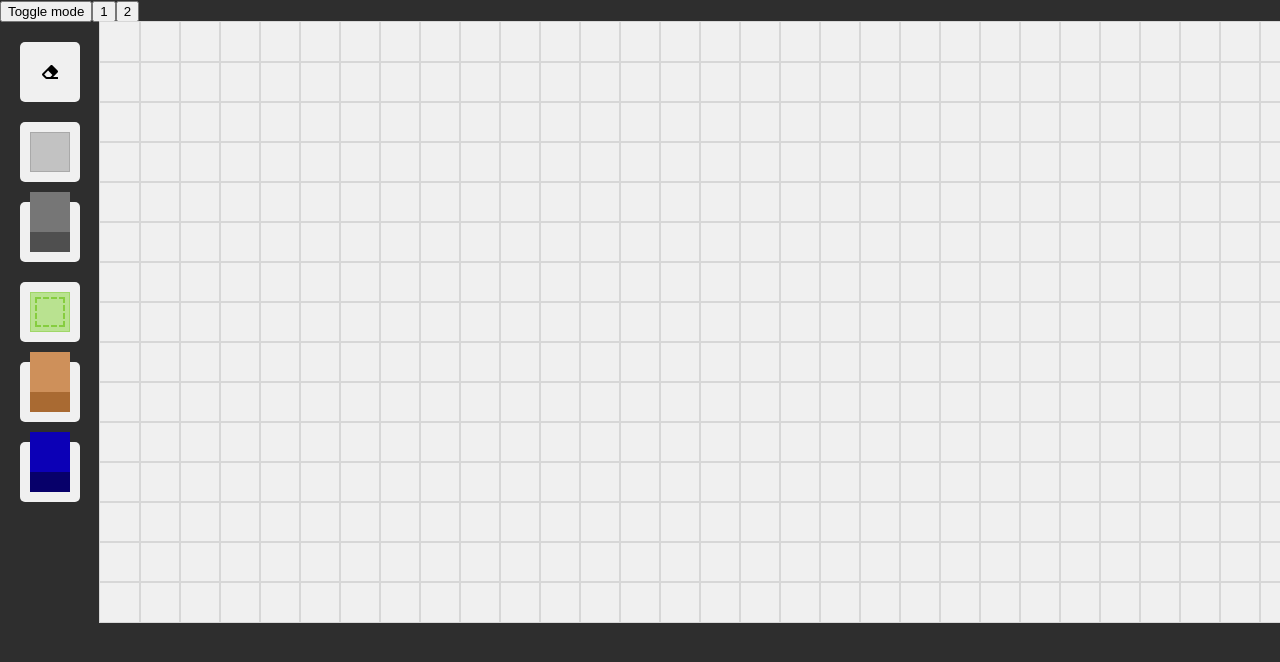
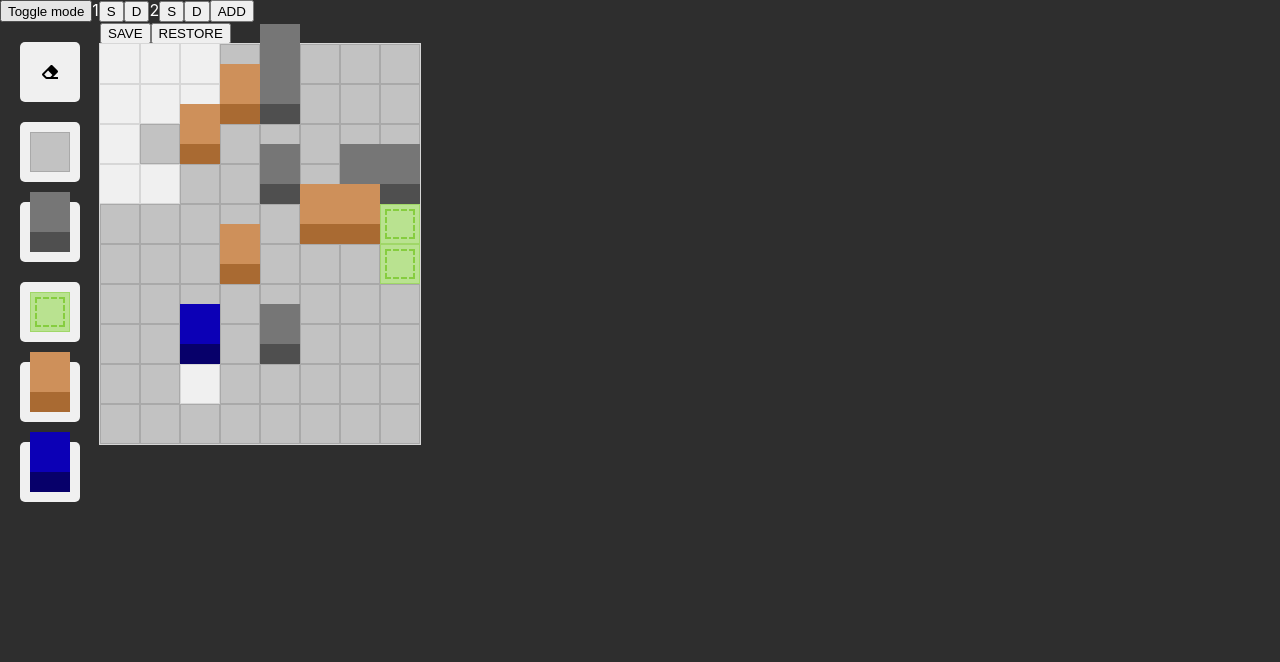
Before and after one commit to filip89/sokoban, a React (Create React App) app: page / in a window 1280 px wide. Both pictures are taken after a click on the button "Toggle mode". Shown: the top 662 px of the page. Built offline with nearby package versions, Linux system fonts and the light colour scheme.

Commit message:
add map select, delete, add, edit; adjust components

```diff
--- a/package.json
+++ b/package.json
@@ -10,12 +10,14 @@
     "@types/node": "^12.20.5",
     "@types/react": "^17.0.3",
     "@types/react-dom": "^17.0.2",
+    "@types/uuid": "^8.3.0",
     "node-sass": "^4.14.1",
     "react": "^17.0.1",
     "react-dom": "^17.0.1",
     "react-icons": "^4.2.0",
     "react-scripts": "4.0.3",
     "typescript": "^4.2.3",
+    "uuid": "^8.3.2",
     "web-vitals": "^1.1.0"
   },
   "scripts": {
--- a/src/App.tsx
+++ b/src/App.tsx
@@ -1,39 +1,78 @@
-import { useState } from 'react';
+import { ReactElement, useState } from 'react';
 import './App.scss';
 import Builder from './components/Builder';
 import Game from './components/Game';
 import { defaultMaps } from './data/defaultMaps';
 import TopMenu from './components/TopMenu';
 import { Map } from './models/Map';
-
-type Mode = 'play' | 'build';
+import { v4 } from 'uuid';
+import { generateEmptyMapTemplate } from './services/generateEmptyMapTemplate';
+import { MapTemplate } from './models/MapTemplate';
 
 function App() {
-    const [maps] = useState<Map[]>(defaultMaps);
-    const [mode, setMode] = useState<Mode>('play');
-    const [activeMap, setActiveMap] = useState<Map>(defaultMaps[0]);
-
-    function isPlayMode(): boolean {
-        return mode === 'play';
-    }
+    const [isEditMode, setIsEditMode] = useState<boolean>(false);
+    const [maps, setMaps] = useState<Map[]>(defaultMaps);
+    const [activeMap, setActiveMap] = useState<Map | undefined>(maps[0]);
 
     function handleToggleMode(): void {
-        setMode(isPlayMode() ? 'build' : 'play');
+        setIsEditMode(!isEditMode);
     }
 
     function handleMapSelect(map: Map): void {
         setActiveMap(map);
     }
 
+    function handleMapAdd(): void {
+        let mapsCopy = [...maps];
+        mapsCopy.push({
+            id: v4(),
+            template: generateEmptyMapTemplate(),
+        });
+        setMaps(mapsCopy);
+    }
+
+    function handleMapDelete(id: string): void {
+        let remainingMaps = maps.filter((map) => map.id !== id);
+        setMaps(remainingMaps);
+        if (activeMap?.id === id) {
+            setActiveMap(remainingMaps[0]);
+        }
+    }
+
+    function handleDraftSave(mapId: string, draft: MapTemplate): void {
+        setMaps(
+            maps.map((map) => {
+                if (map.id !== mapId) return map;
+                let mapCopy = { ...map };
+                map.template = draft;
+                return mapCopy;
+            })
+        );
+        if (activeMap?.id === mapId) {
+            setActiveMap({ ...activeMap, template: draft });
+        }
+    }
+
     return (
         <>
             <TopMenu
                 maps={maps}
-                selectedMapId={activeMap.id}
+                selectedMapId={activeMap?.id}
+                isEditMode={isEditMode}
                 onToggleMode={handleToggleMode}
                 onMapSelect={handleMapSelect}
+                onMapAdd={handleMapAdd}
+                onMapDelete={handleMapDelete}
             ></TopMenu>
-            {isPlayMode() ? activeMap && <Game mapTemplate={activeMap.template}></Game> : <Builder></Builder>}
+            {activeMap &&
+                (isEditMode ? (
+                    <Builder
+                        mapTemplateToEdit={activeMap.template}
+                        onSave={(draft) => handleDraftSave(activeMap.id, draft)}
+                    ></Builder>
+                ) : (
+                    <Game mapTemplate={activeMap.template}></Game>
+                ))}
         </>
     );
 }
--- a/src/components/Builder.tsx
+++ b/src/components/Builder.tsx
@@ -1,4 +1,4 @@
-import { useState } from 'react';
+import { useEffect, useState } from 'react';
 import { Coordinates } from '../models/Coordinates';
 import { MapFieldSign, MapTemplate } from '../models/MapTemplate';
 import { generateEmptyMapTemplate } from '../services/generateEmptyMapTemplate';
@@ -6,22 +6,29 @@ import BuildArea from './BuildArea';
 import './Builder.scss';
 import FieldPicker from './FieldPicker';
 
-export interface BulderProps {}
+export interface BuilderProps {
+    mapTemplateToEdit: MapTemplate;
+    onSave: (draft: MapTemplate) => void
+}
 
-const Builder: React.FC<BulderProps> = () => {
-    const [mapTemplate, setMapTemplate] = useState<MapTemplate>(generateEmptyMapTemplate());
+const Builder: React.FC<BuilderProps> = ({ mapTemplateToEdit, onSave}) => {
+    const [mapTemplateDraft, setMapTemplateDraft] = useState<MapTemplate>([]);
     const [selectedSign, setSelectedSign] = useState<MapFieldSign>();
+
+    useEffect(() => {
+        setMapTemplateDraft(mapTemplateToEdit);
+    }, [mapTemplateToEdit]);
 
     function handleFieldPick(sign: MapFieldSign): void {
         selectedSign === sign ? setSelectedSign(undefined) : setSelectedSign(sign);
     }
 
     function updateMapTemplate(sign: MapFieldSign, coordinates: Coordinates): void {
-        let mapTemplateCopy: MapTemplate = [...mapTemplate];
+        let mapTemplateCopy: MapTemplate = [...mapTemplateDraft];
         let templateRow: MapFieldSign[] = [...mapTemplateCopy[coordinates.y]];
         templateRow[coordinates.x] = sign;
         mapTemplateCopy[coordinates.y] = templateRow;
-        setMapTemplate(mapTemplateCopy);
+        setMapTemplateDraft(mapTemplateCopy);
     }
 
     function tryToPlaceField(coordinates: Coordinates): void {
@@ -36,11 +43,17 @@ const Builder: React.FC<BulderProps> = () => {
     return (
         <div className="builder">
             <FieldPicker selectedSign={selectedSign} onPick={handleFieldPick}></FieldPicker>
-            <BuildArea
-                mapTemplate={mapTemplate}
-                onFieldLeftClick={tryToPlaceField}
-                onFieldRightClick={eraseField}
-            ></BuildArea>
+            <div>
+                <div>
+                    <button onClick={() => onSave(mapTemplateDraft)}>SAVE</button>
+                    <button onClick={() => setMapTemplateDraft(mapTemplateToEdit)}>RESTORE</button>
+                </div>
+                <BuildArea
+                    mapTemplate={mapTemplateDraft}
+                    onFieldLeftClick={tryToPlaceField}
+                    onFieldRightClick={eraseField}
+                ></BuildArea>
+            </div>
         </div>
     );
 };
--- a/src/components/Game.tsx
+++ b/src/components/Game.tsx
@@ -17,7 +17,7 @@ export interface GameProps {
 }
 
 const Game: React.FC<GameProps> = ({ mapTemplate }) => {
-    const [playerLocation, setPlayerLocation] = useState<Field>(mapScanner.getPlayerLocation(mapTemplate));
+    const [playerField, setPlayerField] = useState<Field>(mapScanner.getPlayerField(mapTemplate));
     const playerRef = useRef<HTMLDivElement>(null);
     const boxesInitialData: Box[] = useMemo<Box[]>(() => mapScanner.getBoxes(mapTemplate), [mapTemplate]);
     const [boxesState, setBoxesState] = useState<Box[]>(boxesInitialData);
@@ -42,8 +42,8 @@ const Game: React.FC<GameProps> = ({ mapTemplate }) => {
     useLoop(tryToMove, 10);
 
     useLayoutEffect(() => {
-        updateElementPosition(playerRef.current!, playerLocation.coordinates);
-    }, [playerLocation]);
+        updateElementPosition(playerRef.current!, playerField.coordinates);
+    }, [playerField]);
 
     useLayoutEffect(() => {
         boxesState.forEach((box) => {
@@ -74,7 +74,7 @@ const Game: React.FC<GameProps> = ({ mapTemplate }) => {
     const reset = useCallback(() => {
         playerRef.current && disableElementAnimationForTick(playerRef.current);
         boxesRefs.current.forEach((boxElem) => disableElementAnimationForTick(boxElem));
-        setPlayerLocation(mapScanner.getPlayerLocation(mapTemplate));
+        setPlayerField(mapScanner.getPlayerField(mapTemplate));
         setBoxesState(mapScanner.getBoxes(mapTemplate));
         setCompleted(false);
     }, [mapTemplate]);
@@ -93,12 +93,12 @@ const Game: React.FC<GameProps> = ({ mapTemplate }) => {
     function tryToMove(): void {
         if (isAnimating || !currentInput || completed) return;
         const direction: Coordinates = getDirectionFromInputKey(currentInput);
-        const targetField: Field = playerLocation.getAdjacentField(direction);
+        const targetField: Field = playerField.getAdjacentField(direction);
         if (!mapScanner.isTraversable(mapTemplate, targetField.coordinates)) return;
         const boxInWay: Box | undefined = getBoxAtField(targetField);
         let playerCanMove: boolean = !boxInWay || tryToMoveBox(boxInWay, direction);
         if (playerCanMove) {
-            setPlayerLocation(targetField);
+            setPlayerField(targetField);
             setIsAnimating(true);
         }
     }
@@ -147,7 +147,7 @@ const Game: React.FC<GameProps> = ({ mapTemplate }) => {
             ref={playerRef}
             className="movable-wrapper"
             onTransitionEnd={handleTransitionEnd}
-            style={{ zIndex: playerLocation.coordinates.y }}
+            style={{ zIndex: playerField.coordinates.y }}
         >
             <BlockGfx type="player"></BlockGfx>
         </div>
--- a/src/components/TopMenu.scss
+++ b/src/components/TopMenu.scss
@@ -0,0 +1,3 @@
+.top-menu {
+    display: flex;
+}
--- a/src/components/TopMenu.tsx
+++ b/src/components/TopMenu.tsx
@@ -1,22 +1,36 @@
+import './TopMenu.scss';
 import { Map } from '../models/Map';
 
 export interface TopMenuProps {
+    isEditMode: boolean;
     maps: Map[];
-    selectedMapId: string;
+    selectedMapId?: string;
     onToggleMode: () => void;
     onMapSelect: (map: Map) => void;
+    onMapAdd: () => void;
+    onMapDelete: (mapId: string) => void;
 }
 
-const TopMenu: React.FC<TopMenuProps> = ({ maps, selectedMapId, onMapSelect, onToggleMode }) => {
-
+const TopMenu: React.FC<TopMenuProps> = ({
+    isEditMode,
+    maps,
+    selectedMapId,
+    onMapSelect,
+    onToggleMode,
+    onMapAdd,
+    onMapDelete,
+}) => {
     return (
-        <div>
+        <div className="top-menu">
             <button onClick={onToggleMode}>Toggle mode</button>
             {maps.map((map) => (
-                <button key={map.id} onClick={() => onMapSelect(map)}>
+                <div key={map.id}>
                     {map.id}
-                </button>
+                    <button onClick={() => onMapSelect(map)}>S</button>
+                    {isEditMode && <button onClick={() => onMapDelete(map.id)}>D</button>}
+                </div>
             ))}
+            {isEditMode && <button onClick={onMapAdd}>ADD</button>}
         </div>
     );
 };
--- a/src/data/defaultMaps.tsx
+++ b/src/data/defaultMaps.tsx
@@ -15,6 +15,7 @@ export const defaultMaps: Map[] = [
             ['g', 'g', 'e', 'g', 'g', 'g', 'g', 'g'],
             ['g', 'g', 'g', 'g', 'g', 'g', 'g', 'g'],
         ],
+        isDefault: true
     },
     {
         id: '2',
@@ -30,5 +31,6 @@ export const defaultMaps: Map[] = [
             ['g', 'g', 'e', 'b', 'g', 'g', 'g', 'g'],
             ['g', 'g', 'g', 'g', 'g', 'g', 'g', 'g'],
         ],
+        isDefault: true
     },
 ];
--- a/src/models/Map.tsx
+++ b/src/models/Map.tsx
@@ -3,4 +3,5 @@ import { MapTemplate } from "./MapTemplate";
 export interface Map {
     id: string;
     template: MapTemplate;
+    isDefault?: boolean;
 }
--- a/src/services/MapTemplateScanner.ts
+++ b/src/services/MapTemplateScanner.ts
@@ -1,16 +1,15 @@
-
 import Box from '../models/Box';
 import { Coordinates } from '../models/Coordinates';
 import { Field } from '../models/Field';
 import { MapFieldSign, MapTemplate } from '../models/MapTemplate';
 
-export function getPlayerLocation(mapTemplate: MapTemplate): Field {
+export function getPlayerField(mapTemplate: MapTemplate): Field {
     let coordinates: Coordinates = {
         y: 0,
         x: 0,
     };
     let lastYValue: number = mapTemplate.length;
-    for (let y = 0; y <= lastYValue; y++) {
+    for (let y = 0; y < lastYValue; y++) {
         let x: number = mapTemplate[y].findIndex((field) => field === 'p');
         if (~x) {
             coordinates.y = y;
```
Also changed, not shown: 1 other file (tests, documents, lock files or other folders).
